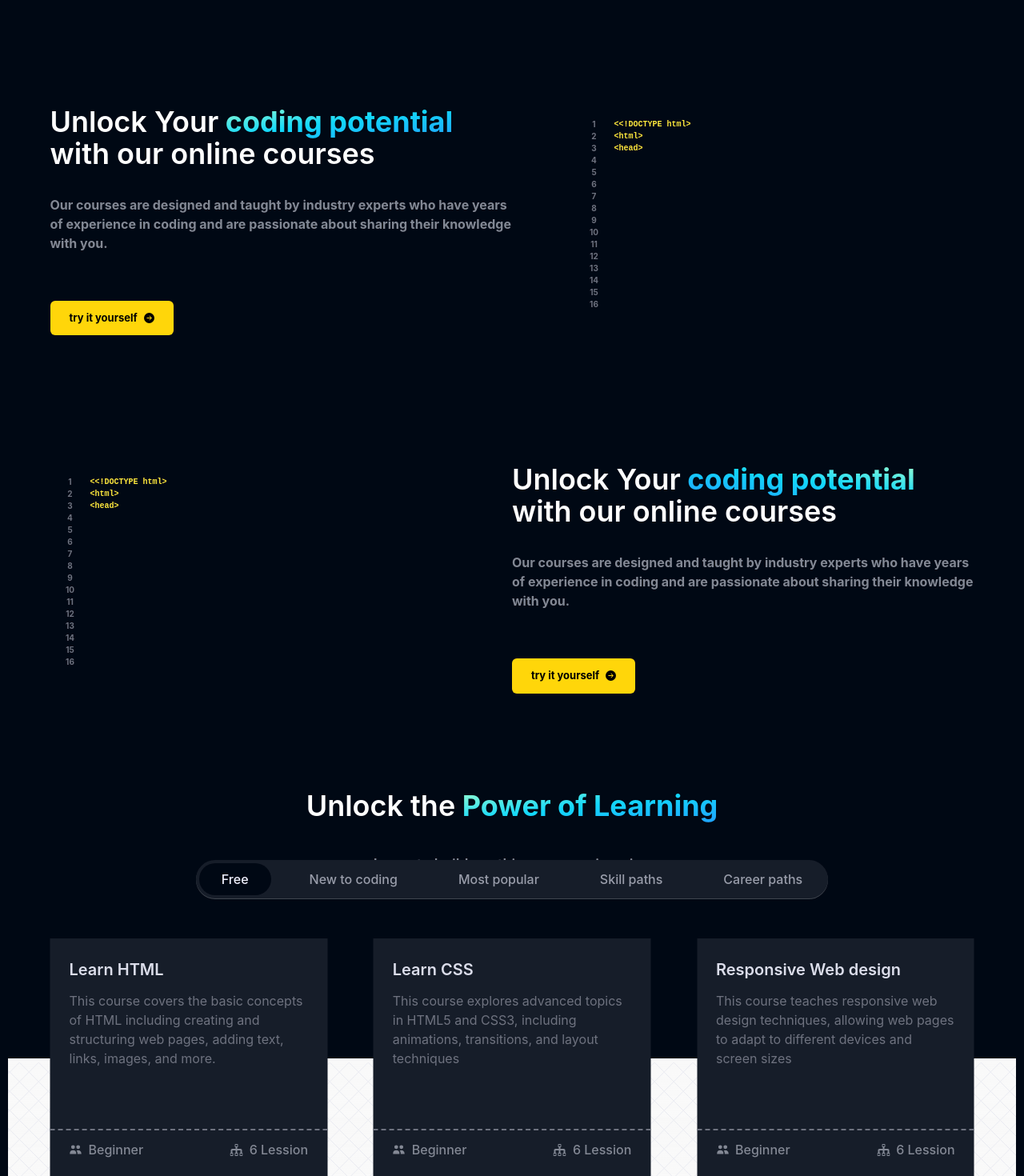
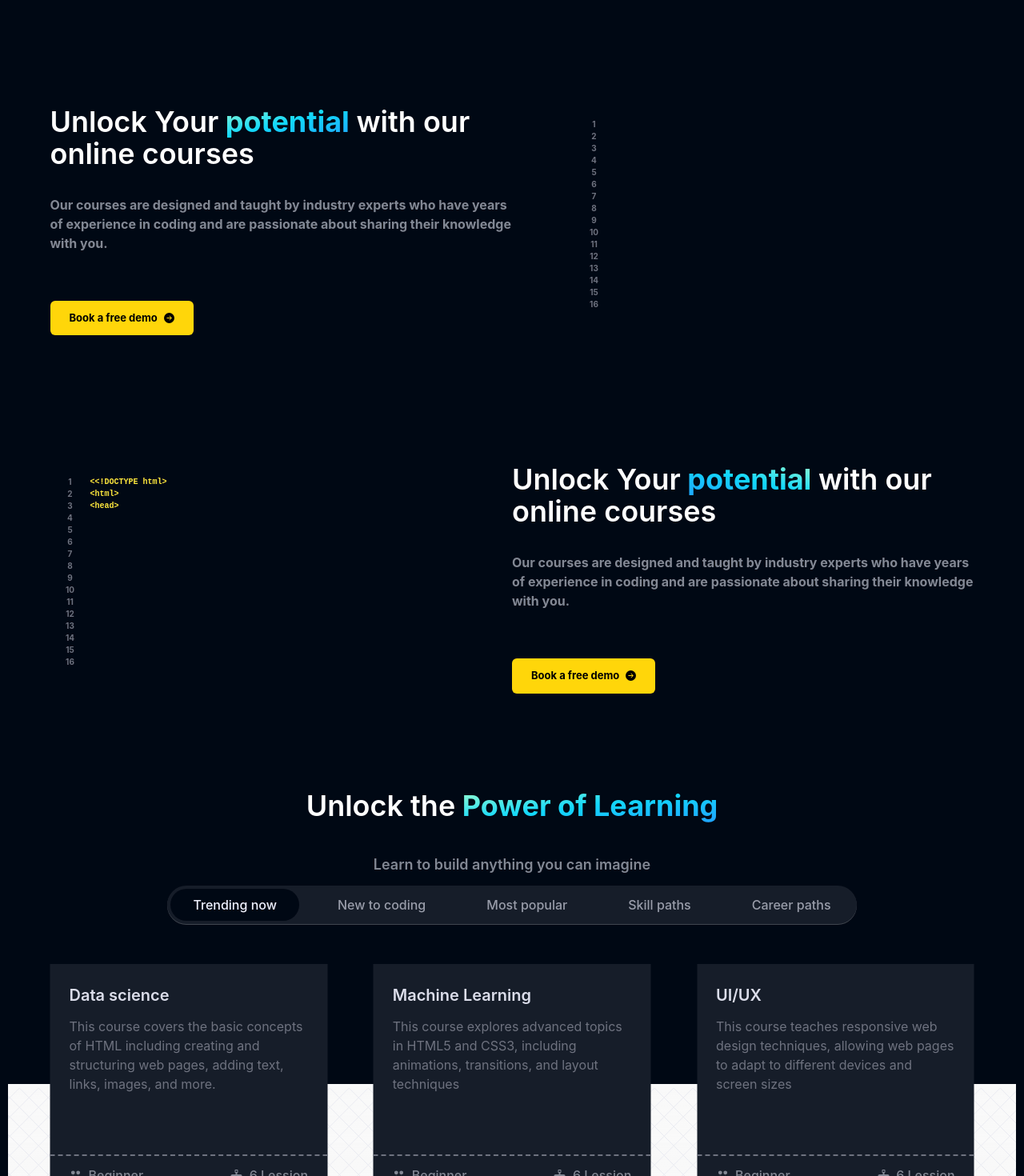
Before and after one commit to sandeep-233/Edu-support, a React (Create React App) app: page / in a window 1280 px wide. Shown: the part 920-2390 px from the top of the page at 80% size. Built offline with nearby package versions, Linux system fonts and the light colour scheme; no server answers; grey boxes are pictures that could not be loaded.

Commit message:
update text

```diff
--- a/src/components/core/HomePage/ExploreMore.jsx
+++ b/src/components/core/HomePage/ExploreMore.jsx
@@ -6,7 +6,7 @@ import CourseCard from './CourseCard';
 
 
 const tabsNmae = [
-    "Free",
+    "Trending now",
     "New to coding",
     "Most popular",
     "Skill paths",
@@ -34,7 +34,7 @@ const ExploreMore = () => {
             <HighlightText text={" Power of Learning"} color={"bg-gradient-to-tl from-[#1FA2FF] via-[#12D8FA] to-[#A6FFCB]"}/>
         </div>
 
-        <p className="text-center text-richblack-300 text-lg font-semibold mt-1">
+        <p className="text-center text-richblack-300 text-lg font-semibold mt-1 mb-8">
             Learn to build anything you can imagine
         </p>
 
--- a/src/components/core/HomePage/LearningLanguageSection.jsx
+++ b/src/components/core/HomePage/LearningLanguageSection.jsx
@@ -12,12 +12,12 @@ const LearningLanguageSection = () => {
       <div className='flex flex-col gap-5 items-center'>
 
         <div className='text-4xl font-semibold text-center'>
-          Your Swiss Knife for
-          <HighlightText text={" learning any language "} color={"bg-gradient-to-tl from-[#5433FF] via-[#20BDFF] to-[#A5FECB]"} />
+          One-To-One
+          <HighlightText text={"Mentorship"} color={"bg-gradient-to-tl from-[#5433FF] via-[#20BDFF] to-[#A5FECB]"} />
         </div>
 
         <div className='text-center text-richblack-600 mx-auto text-base font-medium w-[70%]'>
-          Using spin making learning multiple languages easy. with 20+ languages realistic voice-over, progress tracking, custom schedule and more.
+        Need more details? Our expert academic counsellors will be happy to patiently explain everything that you want to know.
         </div>
 
         <div className='flex flex-row items-center justify-center mt-5'>
@@ -38,7 +38,7 @@ const LearningLanguageSection = () => {
         <div className='w-fit'>
           <Button active={true} linkto={"/signup"}>
             <div>
-              Learn more
+            Speak to an expert
             </div>
           </Button>
         </div>
--- a/src/data/homepage-explore.js
+++ b/src/data/homepage-explore.js
@@ -1,21 +1,21 @@
 export const HomePageExplore = [
     {
-        tag: 'Free',
+        tag: 'Trending now',
         courses : [
             {
-                heading : "Learn HTML",
+                heading : "Data science",
                 description : "This course covers the basic concepts of HTML including creating and structuring web pages, adding text, links, images, and more.",
                 level : 'Beginner',
                 lessionNumber : 6
             },
             {
-                heading : "Learn CSS",
+                heading : "Machine Learning",
                 description : "This course explores advanced topics in HTML5 and CSS3, including animations, transitions, and layout techniques",
                 level : 'Beginner',
                 lessionNumber : 6
             },
             {
-                heading : "Responsive Web design",
+                heading : "UI/UX",
                 description : "This course teaches responsive web design techniques, allowing web pages to adapt to different devices and screen sizes",
                 level : 'Beginner',
                 lessionNumber : 6
--- a/src/pages/Home.jsx
+++ b/src/pages/Home.jsx
@@ -69,7 +69,7 @@ const Home = () => {
                     heading={
                         <div className='text-4xl font-semibold'>
                             Unlock Your
-                            <HighlightText text={" coding potential "} color={"bg-gradient-to-tl from-[#1FA2FF] via-[#12D8FA] to-[#A6FFCB]"}/>
+                            <HighlightText text={" potential "} color={"bg-gradient-to-tl from-[#1FA2FF] via-[#12D8FA] to-[#A6FFCB]"}/>
                             with our online courses
                         </div>
                     }
@@ -78,29 +78,29 @@ const Home = () => {
                     }
                     btn1={
                         {
-                        btnText: "try it yourself",
+                        btnText: "Book a free demo",
                         linkto: "/signup",
                         active: true
                         }
                     }
 
-                    codeblock={`<<!DOCTYPE html>
-                                <html>
-                                <head>
-                                    <title>Example</title>
-                                    <linkrel="stylesheet"href="styles.css">
-                                </head>
-                                <body>
-                                    <h1>
-                                        <a href="/">Header</a>
-                                    </h1>
-                                    <nav>
-                                        <a href="one/">One</a>
-                                        <a href="two/">Two</a>
-                                        <a href="three/">Three</a>
-                                    </nav>
-                                </body>`}
-                    codeColor={"text-yellow-25"}
+                    // codeblock={`<<!DOCTYPE html>
+                    //             <html>
+                    //             <head>
+                    //                 <title>Example</title>
+                    //                 <linkrel="stylesheet"href="styles.css">
+                    //             </head>
+                    //             <body>
+                    //                 <h1>
+                    //                     <a href="/">Header</a>
+                    //                 </h1>
+                    //                 <nav>
+                    //                     <a href="one/">One</a>
+                    //                     <a href="two/">Two</a>
+                    //                     <a href="three/">Three</a>
+                    //                 </nav>
+                    //             </body>`}
+                    // codeColor={"text-yellow-25"}
 
                 />
             </div>
@@ -112,7 +112,7 @@ const Home = () => {
                     heading={
                         <div className="text-4xl font-semibold">
                             Unlock Your
-                            <HighlightText text={" coding potential "} color={"bg-gradient-to-tr from-[#1FA2FF] via-[#12D8FA] to-[#A6FFCB]"}/>
+                            <HighlightText text={" potential "} color={"bg-gradient-to-tr from-[#1FA2FF] via-[#12D8FA] to-[#A6FFCB]"}/>
                             with our online courses
                         </div>
                     }
@@ -121,7 +121,7 @@ const Home = () => {
                     }
                     btn1={
                         {
-                        btnText: "try it yourself",
+                        btnText: "Book a free demo",
                         linkto: "/signup",
                         active: true
                         }
```
